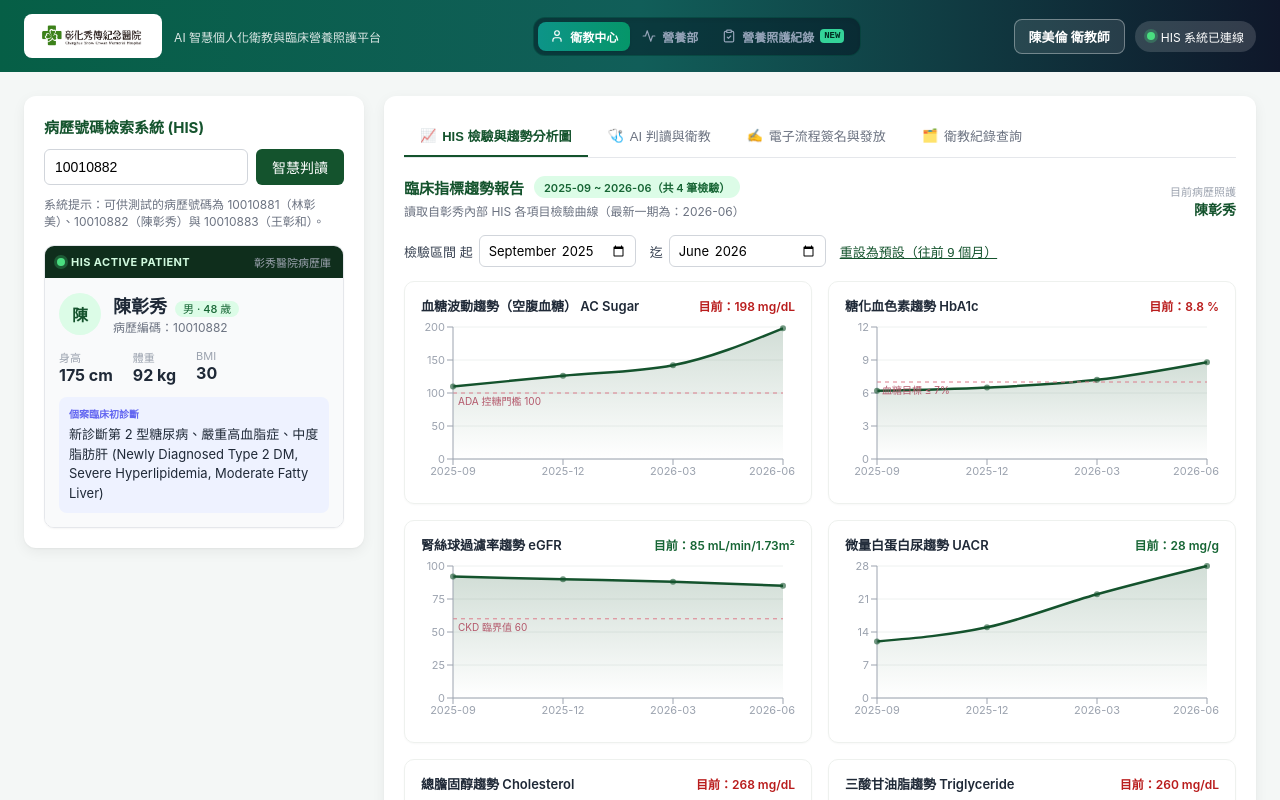
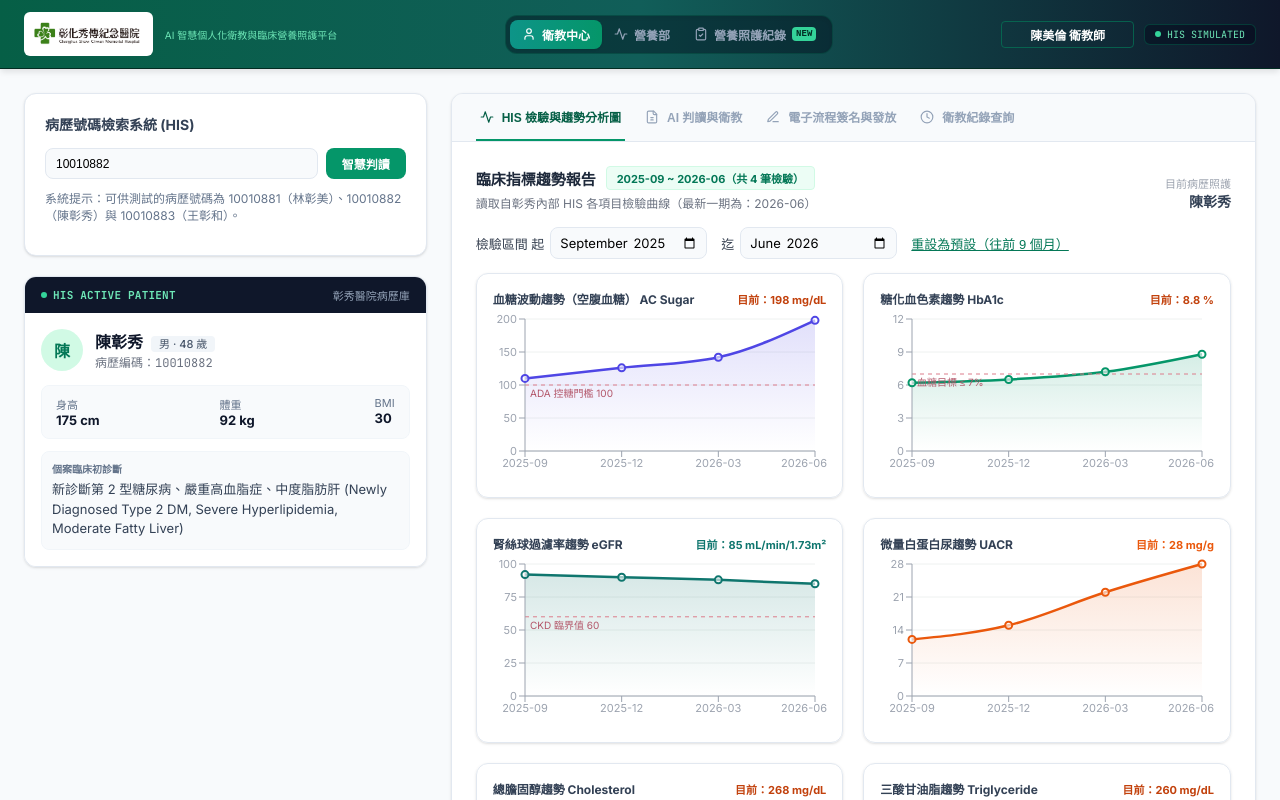
Before and after one commit to michaelchang497/Chang-Shu-H, a React (Vite) app: page / in a window 1280 px wide. Both pictures are taken after a click on the button "智慧判讀". Shown: the top 800 px of the page. Built offline with nearby package versions, Linux system fonts and the light colour scheme.

Commit message:
衛教中心外觀對齊舊版（版面、色票、字型、分頁、曲線配色），營養頁頁內分頁樣式一致
Co-Authored-By: Claude Sonnet 5.5 <noreply@anthropic.com>

```diff
--- a/index.html
+++ b/index.html
@@ -4,6 +4,8 @@
     <meta charset="UTF-8" />
     <meta name="viewport" content="width=device-width, initial-scale=1.0" />
     <link rel="icon" type="image/png" href="/src/assets/logo.png" />
+    <link rel="preconnect" href="https://fonts.googleapis.com" />
+    <link href="https://fonts.googleapis.com/css2?family=Inter:wght@400;500;600;700&family=JetBrains+Mono:wght@400;500;700&family=Noto+Sans+TC:wght@400;500;700&display=swap" rel="stylesheet" />
     <title>彰秀醫院 AI 智慧個人化衛教與臨床營養照護平台</title>
   </head>
   <body>
--- a/src/App.tsx
+++ b/src/App.tsx
@@ -205,12 +205,13 @@ export default function App() {
           <div className="user-badge">陳美倫 衛教師</div>
           <div className="topbar-status">
             <span className="status-dot" />
-            HIS 系統已連線
+            HIS SIMULATED
           </div>
         </div>
       </header>
 
       <main className="layout">
+        <div className="left-col">
         <section className="panel search-panel">
           <h2>病歷號碼檢索系統 (HIS)</h2>
           <div className="search-row">
@@ -235,7 +236,8 @@ export default function App() {
           </p>
           {error && <p className="error">{error}</p>}
 
-          {patient && (
+        </section>
+        {patient && (
             <div className="patient-card">
               <div className="patient-card-bar">
                 <span className="status-dot" />
@@ -275,19 +277,19 @@ export default function App() {
                 </div>
               </div>
             </div>
-          )}
-        </section>
+        )}
+        </div>
 
         <section className="panel content-panel">
           <div className="tabs">
             <button className={tab === 'trend' ? 'tab active' : 'tab'} onClick={() => setTab('trend')}>
-              <span className="tab-icon">📈</span> HIS 檢驗與趨勢分析圖
+              <svg viewBox="0 0 24 24" className="tab-ic"><path d="M22 12h-4l-3 9L9 3l-3 9H2" /></svg> HIS 檢驗與趨勢分析圖
             </button>
             <button className={tab === 'education' ? 'tab active' : 'tab'} onClick={() => setTab('education')}>
-              <span className="tab-icon">🩺</span> AI 判讀與衛教
+              <svg viewBox="0 0 24 24" className="tab-ic"><path d="M14 2v4a2 2 0 0 0 2 2h4" /><path d="M15 2H6a2 2 0 0 0-2 2v16a2 2 0 0 0 2 2h12a2 2 0 0 0 2-2V7z" /><path d="M10 13h4M10 17h4" /></svg> AI 判讀與衛教
             </button>
             <button className={tab === 'signoff' ? 'tab active' : 'tab'} onClick={() => setTab('signoff')}>
-              <span className="tab-icon">✍️</span> 電子流程簽名與發放
+              <svg viewBox="0 0 24 24" className="tab-ic"><path d="M12 20h9" /><path d="M16.5 3.5a2.1 2.1 0 0 1 3 3L7 19l-4 1 1-4z" /></svg> 電子流程簽名與發放
             </button>
             <button
               className={tab === 'history' ? 'tab active' : 'tab'}
@@ -299,7 +301,7 @@ export default function App() {
                 setHSelected(null);
               }}
             >
-              <span className="tab-icon">🗂️</span> 衛教紀錄查詢
+              <svg viewBox="0 0 24 24" className="tab-ic"><circle cx="12" cy="12" r="10" /><path d="M12 6v6l4 2" /></svg> 衛教紀錄查詢
             </button>
           </div>
 
--- a/src/components/TrendChartCard.tsx
+++ b/src/components/TrendChartCard.tsx
@@ -42,7 +42,7 @@ export default function TrendChartCard({ metric, labHistory }: Props) {
         <div className="chart-title">
           {metric.labelZh} <span className="en">{metric.labelEn}</span>
         </div>
-        <div className={`chart-current ${isAbnormal ? 'abnormal' : ''}`}>
+        <div className={`chart-current ${isAbnormal ? 'abnormal' : ''}`} style={isAbnormal ? undefined : { color: metric.color }}>
           目前：{current} {metric.unit}
         </div>
       </div>
@@ -50,8 +50,8 @@ export default function TrendChartCard({ metric, labHistory }: Props) {
         <AreaChart data={data} margin={{ top: 8, right: 12, bottom: 0, left: -12 }}>
           <defs>
             <linearGradient id={`fill-${metric.key}`} x1="0" y1="0" x2="0" y2="1">
-              <stop offset="0%" stopColor="#14532d" stopOpacity={0.32} />
-              <stop offset="100%" stopColor="#14532d" stopOpacity={0} />
+              <stop offset="0%" stopColor={metric.color} stopOpacity={0.28} />
+              <stop offset="100%" stopColor={metric.color} stopOpacity={0} />
             </linearGradient>
           </defs>
           <CartesianGrid stroke="#eef1f0" vertical={false} />
@@ -70,10 +70,10 @@ export default function TrendChartCard({ metric, labHistory }: Props) {
           <Area
             type="monotone"
             dataKey="value"
-            stroke="#14532d"
+            stroke={metric.color}
             strokeWidth={2.5}
             fill={`url(#fill-${metric.key})`}
-            dot={{ r: 3, fill: '#14532d', strokeWidth: 0 }}
+            dot={{ r: 3.5, fill: '#fff', stroke: metric.color, strokeWidth: 2 }}
             activeDot={{ r: 5 }}
           />
         </AreaChart>
--- a/src/index.css
+++ b/src/index.css
@@ -388,3 +388,69 @@ a.seg-item:hover { color: #e2e8f0; }
 .seg-item.on { background: linear-gradient(to right, #0d9488, #059669); color: #fff; box-shadow: 0 1px 2px rgba(0,0,0,.1); }
 .seg-ic { width: 14px; height: 14px; fill: none; stroke: currentColor; stroke-width: 2; stroke-linecap: round; stroke-linejoin: round; }
 .seg-new { font-size: 9px; font-family: ui-monospace, monospace; background: #34d399; color: #022c22; border-radius: 4px; padding: 0 4px; line-height: 14px; }
+
+/* ===== 與舊版衛教中心／營養照護紀錄頁一致的外觀（Tailwind slate / emerald 色票） ===== */
+body { font-family: Inter, "Noto Sans TC", ui-sans-serif, system-ui, sans-serif; background: #f8fafc; color: #0f172a; -webkit-font-smoothing: antialiased; }
+.page { background: #f8fafc; padding-bottom: 64px; }
+.topbar { padding: 12px 24px; box-shadow: 0 4px 6px -1px rgba(0,0,0,.1); border-bottom: 1px solid #022c22; }
+.brand-logo-badge { height: 44px; border-radius: 6px; padding: 4px; }
+.subbrand { font-size: 10px; color: #6ee7b7; opacity: 1; margin: 0; }
+.user-badge { font-size: 12px; font-weight: 700; background: transparent; border: 1px solid rgba(4,120,87,.7); border-radius: 4px; padding: 4px 28px; color: #fff; }
+.topbar-status { font-family: "JetBrains Mono", ui-monospace, monospace; font-size: 10px; text-transform: uppercase; background: rgba(2,6,23,.4); border: 1px solid rgba(4,120,87,.4); color: #6ee7b7; border-radius: 6px; padding: 3px 10px; }
+.status-dot { width: 6px; height: 6px; background: #34d399; box-shadow: none; }
+
+.layout { max-width: 1280px; margin: 0 auto; grid-template-columns: minmax(0, 4fr) minmax(0, 8fr); gap: 24px; padding: 24px; }
+.left-col { display: flex; flex-direction: column; gap: 20px; }
+.panel { border: 1px solid #e2e8f0; border-radius: 12px; box-shadow: 0 1px 3px rgba(0,0,0,.1), 0 1px 2px -1px rgba(0,0,0,.1); }
+.panel h2 { font-size: 14px; font-weight: 700; color: #334155; }
+.search-panel h2 { margin-bottom: 14px; }
+.search-row input { padding: 7px 10px; font-size: 12px; border: 1px solid #e2e8f0; border-radius: 8px; background: #f8fafc; }
+.search-row input:focus { outline: 2px solid #a7f3d0; border-color: #059669; }
+.search-row button { background: #059669; border-radius: 8px; font-size: 12px; font-weight: 700; padding: 7px 16px; }
+.search-row button:hover { background: #047857; }
+.hint { color: #64748b; }
+.imported-banner { color: #047857; background: #ecfdf5; border-color: #a7f3d0; border-radius: 8px; }
+
+.patient-card { margin-top: 0; border: 1px solid #e2e8f0; border-radius: 12px; box-shadow: 0 1px 3px rgba(0,0,0,.1), 0 1px 2px -1px rgba(0,0,0,.1); }
+.patient-card-bar { background: #0f172a; color: #6ee7b7; font-family: "JetBrains Mono", ui-monospace, monospace; font-size: 11px; letter-spacing: .02em; padding: 10px 16px; }
+.patient-card-bar-right { color: #94a3b8; font-family: Inter, "Noto Sans TC", sans-serif; }
+.patient-card-body { background: #fff; padding: 16px; }
+.patient-avatar { background: #d1fae5; color: #047857; }
+.patient-name { font-size: 16px; }
+.patient-meta-pill { background: #f1f5f9; color: #475569; border-radius: 4px; }
+.patient-id { font-family: "JetBrains Mono", ui-monospace, monospace; }
+.patient-vitals { justify-content: space-between; background: #f8fafc; border: 1px solid #f1f5f9; border-radius: 8px; padding: 10px 14px; gap: 12px; }
+.vital-label { color: #64748b; }
+.vital-value { font-size: 13px; }
+.patient-diagnosis { background: #f8fafc; border: 1px solid #f1f5f9; color: #334155; }
+.patient-diagnosis-label { color: #64748b; }
+
+.content-panel { padding: 0; overflow: hidden; }
+.content-panel .tabs { background: #f8fafc; border-bottom: 1px solid #e2e8f0; margin: 0; padding: 0 24px; gap: 16px; overflow-x: auto; }
+.tab { padding: 14px 4px; font-size: 12px; font-weight: 700; color: #94a3b8; gap: 8px; flex-shrink: 0; border-bottom: 2px solid transparent; }
+.tab:hover { color: #475569; }
+.tab.active { color: #065f46; border-bottom-color: #059669; }
+.tab-ic { width: 14px; height: 14px; fill: none; stroke: currentColor; stroke-width: 2; stroke-linecap: round; stroke-linejoin: round; }
+.tab-body { padding: 24px; }
+.content-panel > .placeholder { padding: 24px; margin: 0; }
+.section-title { color: #1e293b; }
+.range-badge { background: #ecfdf5; color: #047857; border: 1px solid #d1fae5; border-radius: 4px; font-weight: 700; }
+.section-header-right-name { color: #334155; }
+
+.chart-grid { gap: 20px; }
+.chart-card { border: 1px solid #e2e8f0; border-radius: 12px; padding: 16px; box-shadow: 0 1px 3px rgba(0,0,0,.1), 0 1px 2px -1px rgba(0,0,0,.1); }
+.chart-title { font-size: 12px; font-weight: 700; color: #334155; }
+.chart-current { font-size: 11px; font-weight: 700; }
+.chart-current.abnormal { color: #c2410c; }
+
+.topic-checked { background: #ecfdf5; }
+.topic-chip { background: #ecfdf5; color: #047857; border-color: #d1fae5; }
+.status-normal { background: #ecfdf5; color: #047857; }
+.assessment-field, .signature-pad, .writeback-preview { border-color: #e2e8f0; border-radius: 12px; }
+.primary-btn { background: #059669; border-radius: 8px; font-size: 13px; font-weight: 700; }
+.primary-btn:hover:not(:disabled) { background: #047857; }
+.link-btn { color: #047857; }
+.range-controls input, .hist-filters input { border-color: #e2e8f0; border-radius: 8px; background: #f8fafc; }
+.hist-table .row-selected { background: #ecfdf5; }
+
+@media (max-width: 900px) { .layout { grid-template-columns: 1fr; } .seg { display: none; } }
--- a/src/lib/trendMeta.ts
+++ b/src/lib/trendMeta.ts
@@ -8,6 +8,7 @@ export interface TrendMetric {
   referenceValue: number;
   referenceLabel: string;
   direction: 'above' | 'below'; // 'above' = 超過門檻視為異常, 'below' = 低於門檻視為異常
+  color: string; // 曲線顏色（對齊舊版：各指標不同色）
 }
 
 export const TREND_METRICS: TrendMetric[] = [
@@ -19,6 +20,7 @@ export const TREND_METRICS: TrendMetric[] = [
     referenceValue: 100,
     referenceLabel: 'ADA 控糖門檻 100',
     direction: 'above',
+    color: '#4f46e5',
   },
   {
     key: 'hba1c',
@@ -28,6 +30,7 @@ export const TREND_METRICS: TrendMetric[] = [
     referenceValue: 7,
     referenceLabel: '血糖目標 ≤ 7%',
     direction: 'above',
+    color: '#059669',
   },
   {
     key: 'egfr',
@@ -37,6 +40,7 @@ export const TREND_METRICS: TrendMetric[] = [
     referenceValue: 60,
     referenceLabel: 'CKD 臨界值 60',
     direction: 'below',
+    color: '#0f766e',
   },
   {
     key: 'uacr',
@@ -46,6 +50,7 @@ export const TREND_METRICS: TrendMetric[] = [
     referenceValue: 30,
     referenceLabel: '微量白蛋白尿臨界值 30',
     direction: 'above',
+    color: '#ea580c',
   },
   {
     key: 'chol',
@@ -55,6 +60,7 @@ export const TREND_METRICS: TrendMetric[] = [
     referenceValue: 200,
     referenceLabel: '參考上限 200',
     direction: 'above',
+    color: '#be123c',
   },
   {
     key: 'tg',
@@ -64,6 +70,7 @@ export const TREND_METRICS: TrendMetric[] = [
     referenceValue: 150,
     referenceLabel: '參考上限 150',
     direction: 'above',
+    color: '#b45309',
   },
 ];
 
```
Also changed, not shown: site/nutrition.html (+4 -4 lines).
